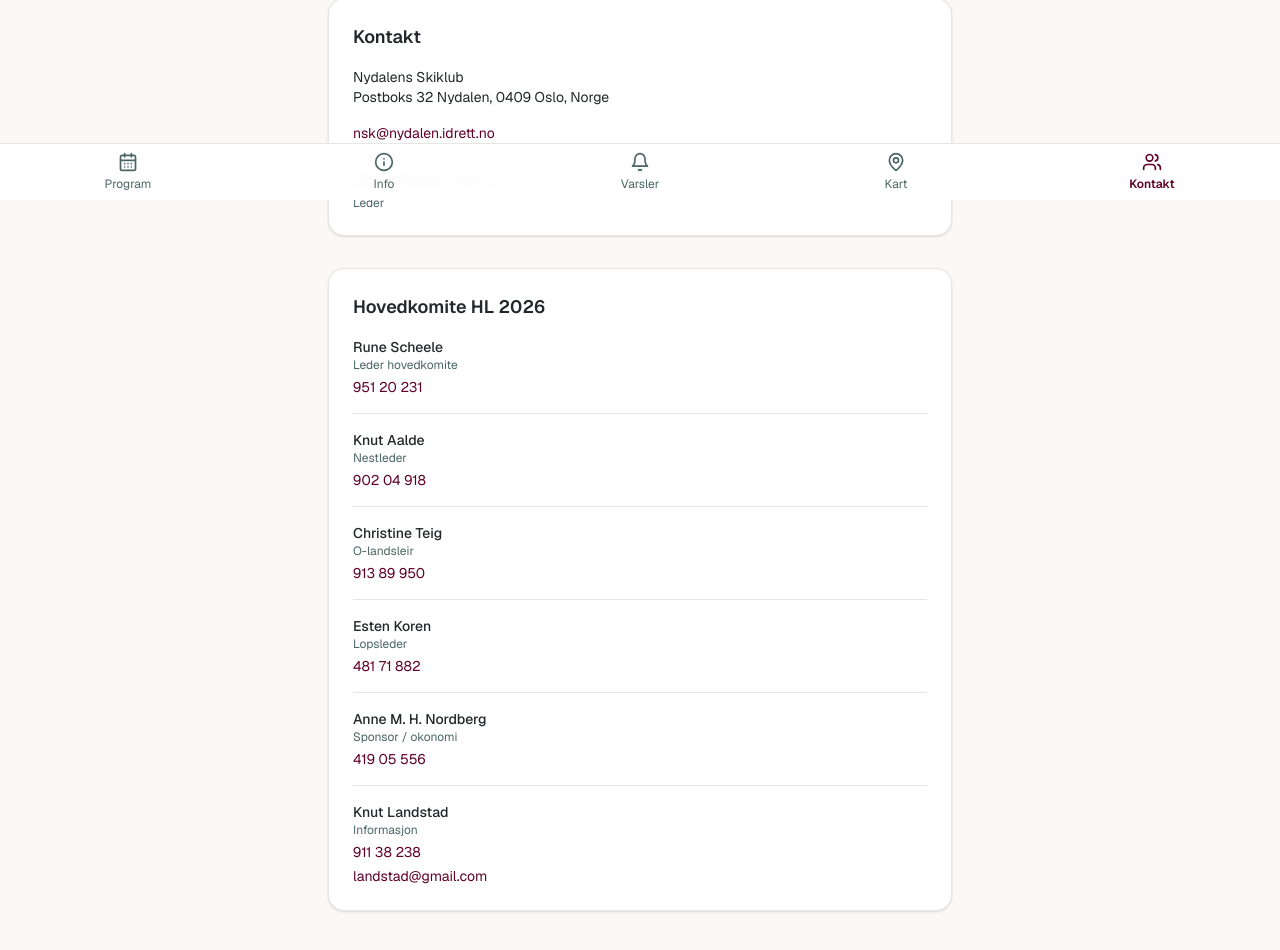
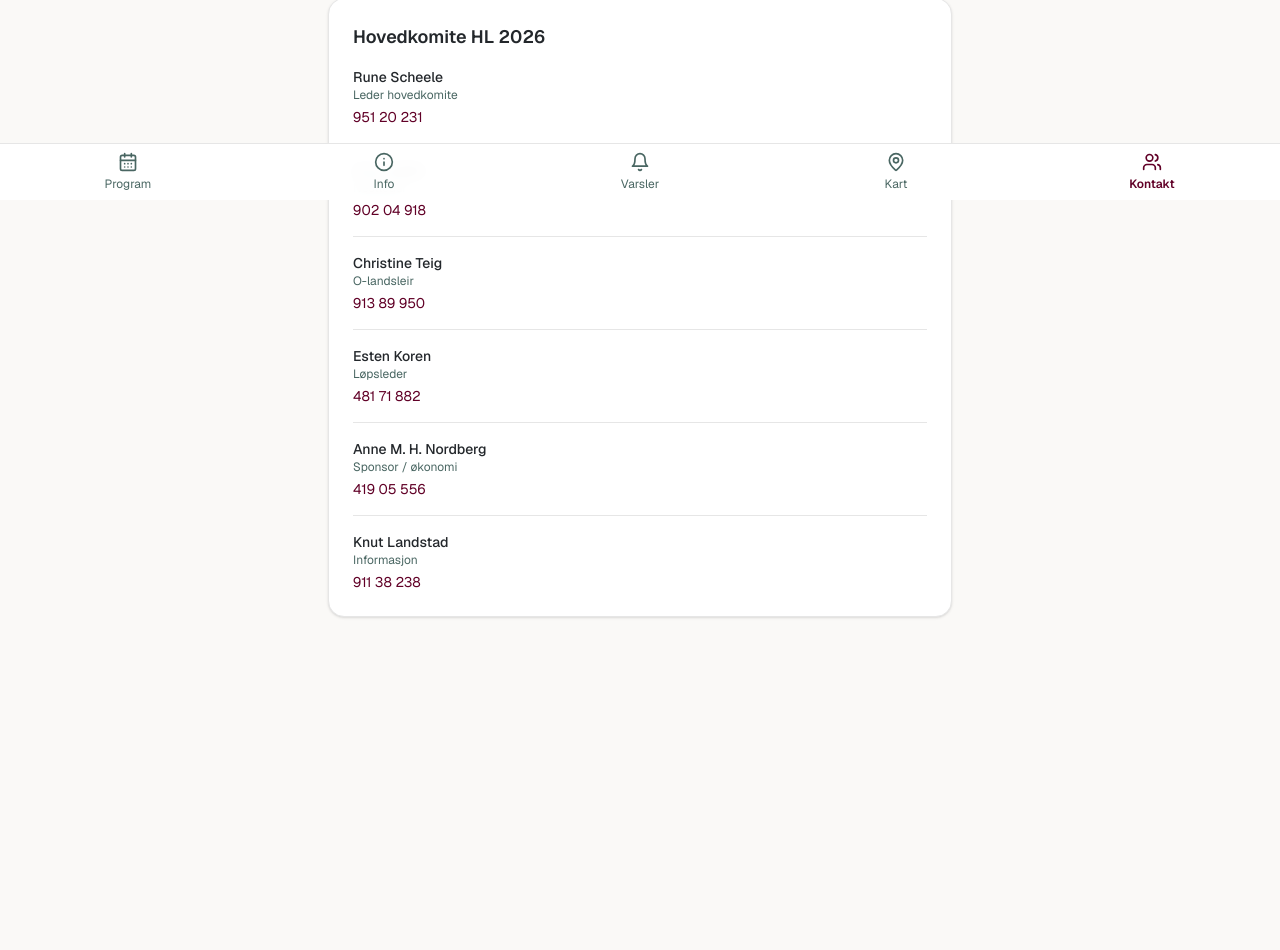
Before and after one commit to cteig/o-landsleir-informasjon, a Next.js app: page /kontakt in a window 1280 px wide. Shown: the part 600-1550 px from the top of the page. After the commit the page ends 1297 px from the top, so only its background shows below. Built offline with nearby package versions, Linux system fonts and the light colour scheme.

Commit message:
Fiks norske tegn, fjern Nydalen-kontakt og Landstad-epost

```diff
--- a/src/app/kontakt/page.tsx
+++ b/src/app/kontakt/page.tsx
@@ -9,7 +9,7 @@ export default function KontaktPage() {
 
         <div className="flex flex-col gap-8">
           <section className="rounded-2xl border border-red-200 bg-red-50 p-5 shadow-sm sm:p-6 dark:border-red-900 dark:bg-red-950">
-            <h2 className="text-foreground mb-4 text-lg font-semibold">Nodnumre</h2>
+            <h2 className="text-foreground mb-4 text-lg font-semibold">Nødnummer</h2>
             <div className="flex flex-col gap-3">
               <a
                 href="tel:113"
@@ -17,7 +17,7 @@ export default function KontaktPage() {
               >
                 <div>
                   <p className="text-foreground text-sm font-semibold">Ambulanse</p>
-                  <p className="text-muted text-xs">Medisinsk nodhjelp</p>
+                  <p className="text-muted text-xs">Medisinsk nødhjelp</p>
                 </div>
                 <span className="text-lg font-bold text-red-600 dark:text-red-400">113</span>
               </a>
@@ -51,29 +51,6 @@ export default function KontaktPage() {
                 </div>
                 <span className="text-lg font-bold text-red-600 dark:text-red-400">116 117</span>
               </a>
-            </div>
-          </section>
-
-          <section className="border-border bg-card rounded-2xl border p-5 shadow-sm sm:p-6">
-            <h2 className="text-foreground mb-4 text-lg font-semibold">Kontakt</h2>
-            <div className="text-foreground flex flex-col gap-2 text-sm">
-              <p>
-                Nydalens Skiklub
-                <br />
-                Postboks 32 Nydalen, 0409 Oslo, Norge
-              </p>
-              <div className="mt-2 flex flex-col gap-1">
-                <a href="mailto:nsk@nydalen.idrett.no" className="text-accent hover:underline">
-                  nsk@nydalen.idrett.no
-                </a>
-                <span className="text-muted text-xs">Postmottak</span>
-              </div>
-              <div className="flex flex-col gap-1">
-                <a href="mailto:leder@nydalen.idrett.no" className="text-accent hover:underline">
-                  leder@nydalen.idrett.no
-                </a>
-                <span className="text-muted text-xs">Leder</span>
-              </div>
             </div>
           </section>
 
@@ -112,7 +89,7 @@ export default function KontaktPage() {
               </li>
               <li className="border-border border-b pb-4 last:border-0 last:pb-0">
                 <p className="text-foreground text-sm font-medium">Esten Koren</p>
-                <p className="text-muted text-xs">Lopsleder</p>
+                <p className="text-muted text-xs">Løpsleder</p>
                 <a
                   href="tel:+4748171882"
                   className="text-accent mt-1 block text-sm hover:underline"
@@ -122,7 +99,7 @@ export default function KontaktPage() {
               </li>
               <li className="border-border border-b pb-4 last:border-0 last:pb-0">
                 <p className="text-foreground text-sm font-medium">Anne M. H. Nordberg</p>
-                <p className="text-muted text-xs">Sponsor / okonomi</p>
+                <p className="text-muted text-xs">Sponsor / økonomi</p>
                 <a
                   href="tel:+4741905556"
                   className="text-accent mt-1 block text-sm hover:underline"
@@ -133,17 +110,12 @@ export default function KontaktPage() {
               <li className="border-border border-b pb-4 last:border-0 last:pb-0">
                 <p className="text-foreground text-sm font-medium">Knut Landstad</p>
                 <p className="text-muted text-xs">Informasjon</p>
-                <div className="mt-1 flex flex-col gap-1">
-                  <a href="tel:+4791138238" className="text-accent text-sm hover:underline">
-                    911 38 238
-                  </a>
-                  <a
-                    href="mailto:landstad@gmail.com"
-                    className="text-accent text-sm hover:underline"
-                  >
-                    landstad@gmail.com
-                  </a>
-                </div>
+                <a
+                  href="tel:+4791138238"
+                  className="text-accent mt-1 block text-sm hover:underline"
+                >
+                  911 38 238
+                </a>
               </li>
             </ul>
           </section>
```
